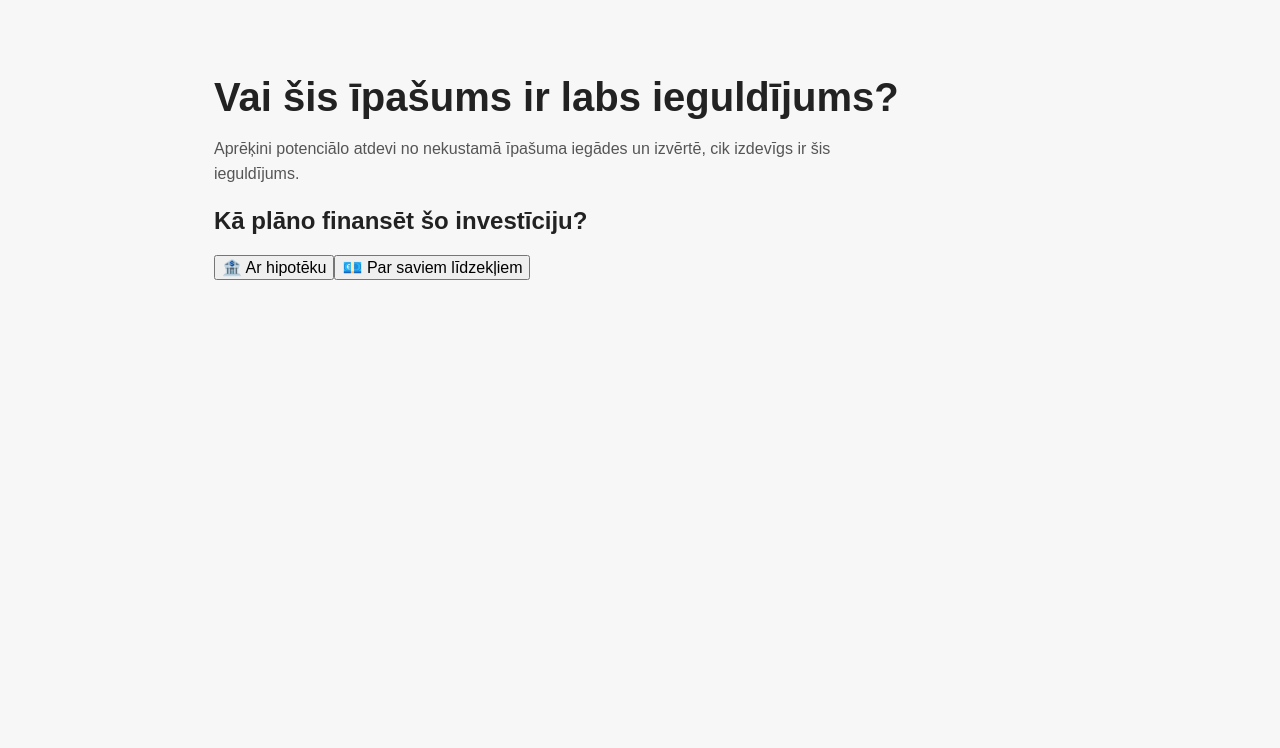
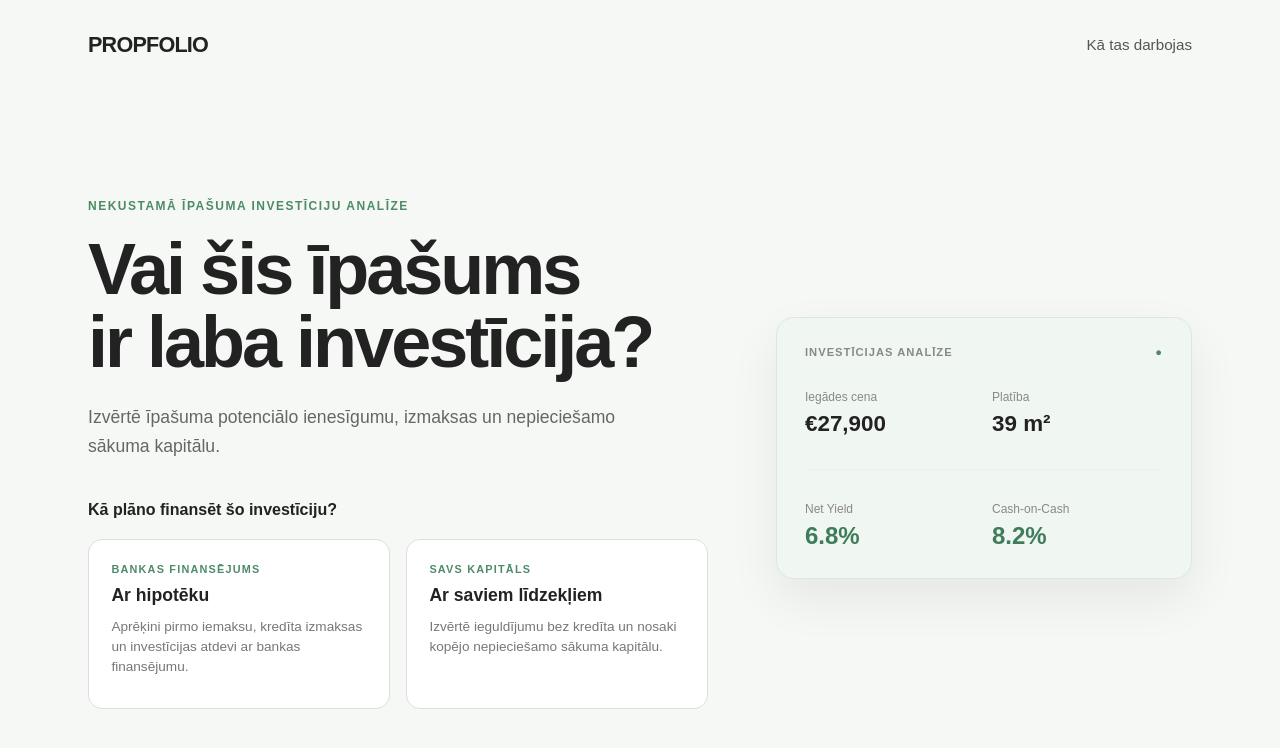
Before and after one commit to grazulisedgars/investiciju-kalkulators, a React app in the folder frontend/: page / in a window 1280 px wide. Shown: the top 748 px of the page. Built offline with nearby package versions, Linux system fonts and the light colour scheme; the HTML template or start-up script is replaced by a standard one.

Commit message:
Polishing hero page design

```diff
--- a/frontend/src/App.css
+++ b/frontend/src/App.css
@@ -1,17 +1,218 @@
 .app {
   width: 100%;
-  max-width: 900px;
+  max-width: 1200px;
   margin: 0 auto;
-  padding: 3rem 1.5rem;
+  padding: 2rem 3rem 4rem;
 }
 
-.app h1 {
-  margin-bottom: 1rem;
-  font-size: 2.5rem;
+
+/* Header */
+
+.header {
+  display: flex;
+  justify-content: space-between;
+  align-items: center;
+  margin-bottom: 5rem;
 }
 
-.app p {
+.logo {
+  font-size: 1.35rem;
+  font-weight: 800;
+  letter-spacing: -0.8px;
+}
+
+.navigation a {
+  color: #555;
+  text-decoration: none;
+  font-size: 0.95rem;
+}
+
+.navigation a:hover {
+  color: #222;
+}
+
+
+/* Hero */
+
+.hero {
+  display: grid;
+  grid-template-columns: minmax(0, 1.2fr) minmax(340px, 0.8fr);
+  gap: 4rem;
+  align-items: center;
+  min-height: 620px;
+}
+
+
+/* Hero content */
+
+.hero-content {
+  max-width: 620px;
+}
+
+.eyebrow {
+  margin-bottom: 1.25rem;
+  font-size: 0.75rem;
+  font-weight: 700;
+  letter-spacing: 1.5px;
+  color: #4d8b68;
+}
+
+.hero h1 {
+  margin: 0;
   max-width: 650px;
-  line-height: 1.6;
-  color: #555;
+  font-size: clamp(3rem, 6vw, 4.5rem);
+  line-height: 1.02;
+  letter-spacing: -3px;
+  font-weight: 750;
 }
+
+.hero-highlight {
+  color: #3f7d5a;
+}
+
+.hero-description {
+  max-width: 540px;
+  margin-top: 1.5rem;
+  font-size: 1.1rem;
+  line-height: 1.65;
+  color: #666;
+}
+
+
+/* Financing */
+
+.financing-section {
+  margin-top: 2.5rem;
+}
+
+.financing-section h2 {
+  margin-bottom: 1.25rem;
+  font-size: 1rem;
+  font-weight: 600;
+}
+
+
+/* Calculator preview */
+
+.calculator-preview {
+  align-self: center;
+  width: 100%;
+  max-width: 420px;
+  justify-self: end;
+
+  padding: 1.75rem;
+  border: 1px solid #dce8df;
+  border-radius: 18px;
+  background: #f0f6f2;
+  box-shadow: 0 20px 50px rgba(0, 0, 0, 0.07);
+}
+
+.preview-header {
+  display: flex;
+  justify-content: space-between;
+  align-items: center;
+  margin-bottom: 2rem;
+  font-size: 0.7rem;
+  font-weight: 700;
+  letter-spacing: 1px;
+  color: #888;
+}
+
+.preview-header span:last-child {
+  color: #4d8b68;
+}
+
+.preview-property {
+  display: grid;
+  grid-template-columns: 1fr 1fr;
+  gap: 1rem;
+}
+
+.preview-property>div {
+  display: flex;
+  flex-direction: column;
+  gap: 0.4rem;
+}
+
+.preview-label {
+  font-size: 0.75rem;
+  color: #888;
+}
+
+.preview-property strong {
+  font-size: 1.4rem;
+}
+
+.preview-divider {
+  height: 1px;
+  margin: 2rem 0;
+  background: #eee;
+}
+
+.preview-kpis {
+  display: grid;
+  grid-template-columns: 1fr 1fr;
+  gap: 1rem;
+}
+
+.preview-kpis>div {
+  display: flex;
+  flex-direction: column;
+  gap: 0.4rem;
+}
+
+.preview-kpis span {
+  font-size: 0.75rem;
+  color: #888;
+}
+
+.preview-kpis strong {
+  font-size: 1.5rem;
+  color: #3f7d5a;
+}
+
+
+/* Mobile */
+
+@media (max-width: 900px) {
+
+  .app {
+    padding: 1.5rem;
+  }
+
+  .header {
+    margin-bottom: 4rem;
+  }
+
+  .hero {
+    grid-template-columns: 1fr;
+    gap: 3rem;
+  }
+
+  .hero h1 {
+    font-size: 3.2rem;
+  }
+
+  .calculator-preview {
+    justify-self: start;
+    max-width: 500px;
+  }
+}
+
+
+@media (max-width: 600px) {
+
+  .hero h1 {
+    font-size: 2.6rem;
+    letter-spacing: -1.5px;
+  }
+
+  .hero-description {
+    font-size: 1rem;
+  }
+
+  .preview-property,
+  .preview-kpis {
+    grid-template-columns: 1fr 1fr;
+  }
+}
--- a/frontend/src/App.jsx
+++ b/frontend/src/App.jsx
@@ -11,6 +11,171 @@ function App() {
 
   return (
     <main className="app">
+
+      {/* Header */}
+
+      <header className="header">
+        <div className="logo">
+          PROPFOLIO
+        </div>
+
+        <nav className="navigation">
+          <a href="#how-it-works">
+            Kā tas darbojas
+          </a>
+        </nav>
+      </header>
+
+      {/*Hero */}
+
+      {financing == null && (
+        <section className="hero">
+
+          <div className="hero-content">
+
+            <p className="eyebrow">
+              NEKUSTAMĀ ĪPAŠUMA INVESTĪCIJU ANALĪZE
+            </p>
+
+            <h1>
+              Vai šis īpašums
+              <br />
+              ir laba investīcija?
+            </h1>
+
+            <p className="hero-description">
+              Izvērtē īpašuma potenciālo ienesīgumu,
+              izmaksas un nepieciešamo sākuma kapitālu.
+            </p>
+
+            <div className="financing-section">
+
+              <h2>
+                Kā plāno finansēt šo investīciju?
+              </h2>
+
+              <FinancingChoice
+                setFinancing={setFinancing}
+              />
+            </div>
+
+          </div>
+
+          {/* Calculator preview */}
+
+          <div className="calculator-preview">
+
+            <div className="preview-header">
+              <span>
+                INVESTĪCIJAS ANALĪZE
+              </span>
+
+              <span>
+                ●
+              </span>
+            </div>
+
+            <div className="preview-property">
+
+              <div>
+                <span className="preview-label">
+                  Iegādes cena
+                </span>
+
+                <strong>
+                  €27,900
+                </strong>
+              </div>
+
+              <div>
+                <span className="preview-label">
+                  Platība
+                </span>
+
+                <strong>
+                  39 m²
+                </strong>
+              </div>
+
+            </div>
+
+            <div className="preview-divider"></div>
+
+            <div className="preview-kpis">
+
+              <div>
+                <span>
+                  Net Yield
+                </span>
+
+                <strong>
+                  6.8%
+                </strong>
+              </div>
+
+              <div>
+                <span>
+                  Cash-on-Cash
+                </span>
+
+                <strong>
+                  8.2%
+                </strong>
+              </div>
+
+            </div>
+
+          </div>
+
+        </section>
+      )}
+
+
+      {/* Cash calculator */}
+
+      {financing === "cash" && (
+        <>
+          <PropertyInfo
+            purchasePrice={purchasePrice}
+            setPurchasePrice={setPurchasePrice}
+            area={area}
+            setArea={setArea}
+          />
+
+          <PurchaseCosts
+            purchasePrice={purchasePrice}
+          />
+        </>
+      )}
+
+
+      {/* Mortgage calculator */}
+
+      {financing === "mortgage" && (
+        <section className="mortgage-section">
+
+          <h2>
+            Investīcija ar hipotēku
+          </h2>
+
+          <p>
+            Hipotēkas kalkulatora sadaļa būs pieejama
+            nākamajā solī.
+          </p>
+
+        </section>
+      )}
+
+    </main>
+  );
+}
+
+export default App;
+
+/*
+        </section>
+      )}
+
       <h1>Vai šis īpašums ir labs ieguldījums?</h1>
 
       <p>
@@ -43,3 +208,4 @@ function App() {
 }
 
 export default App;
+*/
--- /dev/null
+++ b/frontend/src/components/FinancingChoice.css
@@ -0,0 +1,61 @@
+.financing-choice {
+    display: grid;
+    grid-template-columns: repeat(2, minmax(0, 1fr));
+    gap: 1rem;
+}
+
+.financing-option {
+    display: flex;
+    flex-direction: column;
+    align-items: flex-start;
+    gap: 0.65rem;
+
+    min-height: 170px;
+    padding: 1.4rem;
+
+    border: 1px solid #dedede;
+    border-radius: 14px;
+    background: #fff;
+
+    text-align: left;
+
+    transition:
+        border-color 0.2s ease,
+        box-shadow 0.2s ease,
+        transform 0.2s ease,
+        background-color 0.2s ease;
+}
+
+.financing-option:hover {
+    border-color: #4d8b68;
+    background: #fbfdfb;
+    box-shadow: 0 12px 30px rgba(0, 0, 0, 0.06);
+    transform: translateY(-2px);
+}
+
+.financing-kicker {
+    font-size: 0.68rem;
+    font-weight: 700;
+    letter-spacing: 1.2px;
+    color: #4d8b68;
+}
+
+
+.financing-title {
+    font-size: 1.1rem;
+    font-weight: 700;
+    color: #222;
+}
+
+.financing-description {
+    font-size: 0.85rem;
+    line-height: 1.5;
+    color: #777;
+}
+
+
+@media (max-width: 600px) {
+    .financing-choice {
+        grid-template-columns: 1fr;
+    }
+}
--- a/frontend/src/components/FinancingChoice.jsx
+++ b/frontend/src/components/FinancingChoice.jsx
@@ -1,16 +1,45 @@
+import "./FinancingChoice.css";
+
 function FinancingChoice({ setFinancing }) {
     return (
-        <section>
-            <h2>Kā plāno finansēt šo investīciju?</h2>
+        <div className="financing-choice">
+            <button
+                className="financing-option"
+                onClick={() => setFinancing("mortgage")}
+            >
+                <span className="financing-kicker">
+                    BANKAS FINANSĒJUMS
+                </span>
 
-            <button onClick={() => setFinancing("mortgage")}>
-                🏦 Ar hipotēku
+                <span className="financing-title">
+                    Ar hipotēku
+                </span>
+
+                <span className="financing-description">
+                    Aprēķini pirmo iemaksu, kredīta izmaksas un
+                    investīcijas atdevi ar bankas finansējumu.
+                </span>
             </button>
 
-            <button onClick={() => setFinancing("cash")}>
-                💶 Par saviem līdzekļiem
+
+            <button
+                className="financing-option"
+                onClick={() => setFinancing("cash")}
+            >
+                <span className="financing-kicker">
+                    SAVS KAPITĀLS
+                </span>
+
+                <span className="financing-title">
+                    Ar saviem līdzekļiem
+                </span>
+
+                <span className="financing-description">
+                    Izvērtē ieguldījumu bez kredīta un nosaki kopējo
+                    nepieciešamo sākuma kapitālu.
+                </span>
             </button>
-        </section>
+        </div>
     );
 }
 
--- a/frontend/src/index.css
+++ b/frontend/src/index.css
@@ -5,7 +5,7 @@
 body {
   margin: 0;
   font-family: Arial, sans-serif;
-  background: #f7f7f7;
+  background: #f5f8f5;
   color: #222;
 }
 
```
